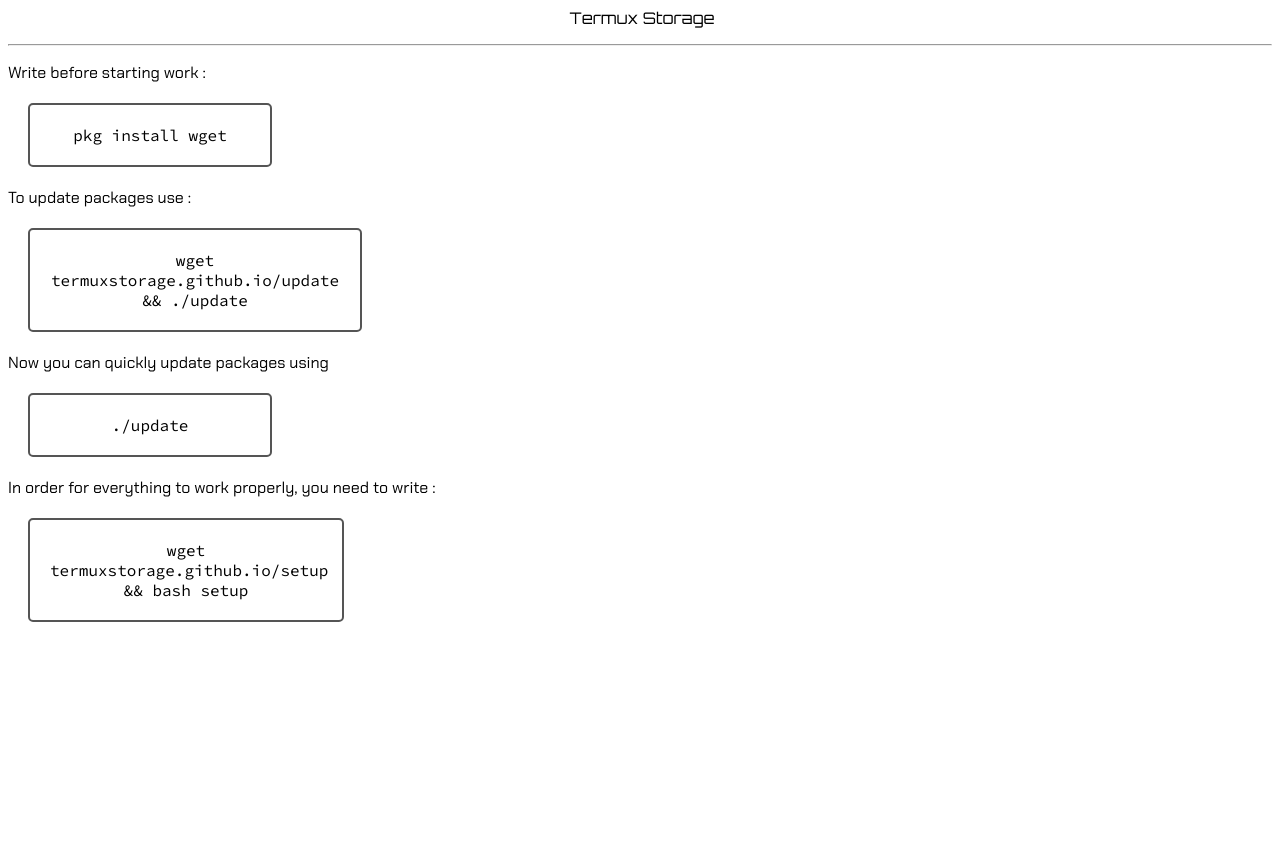
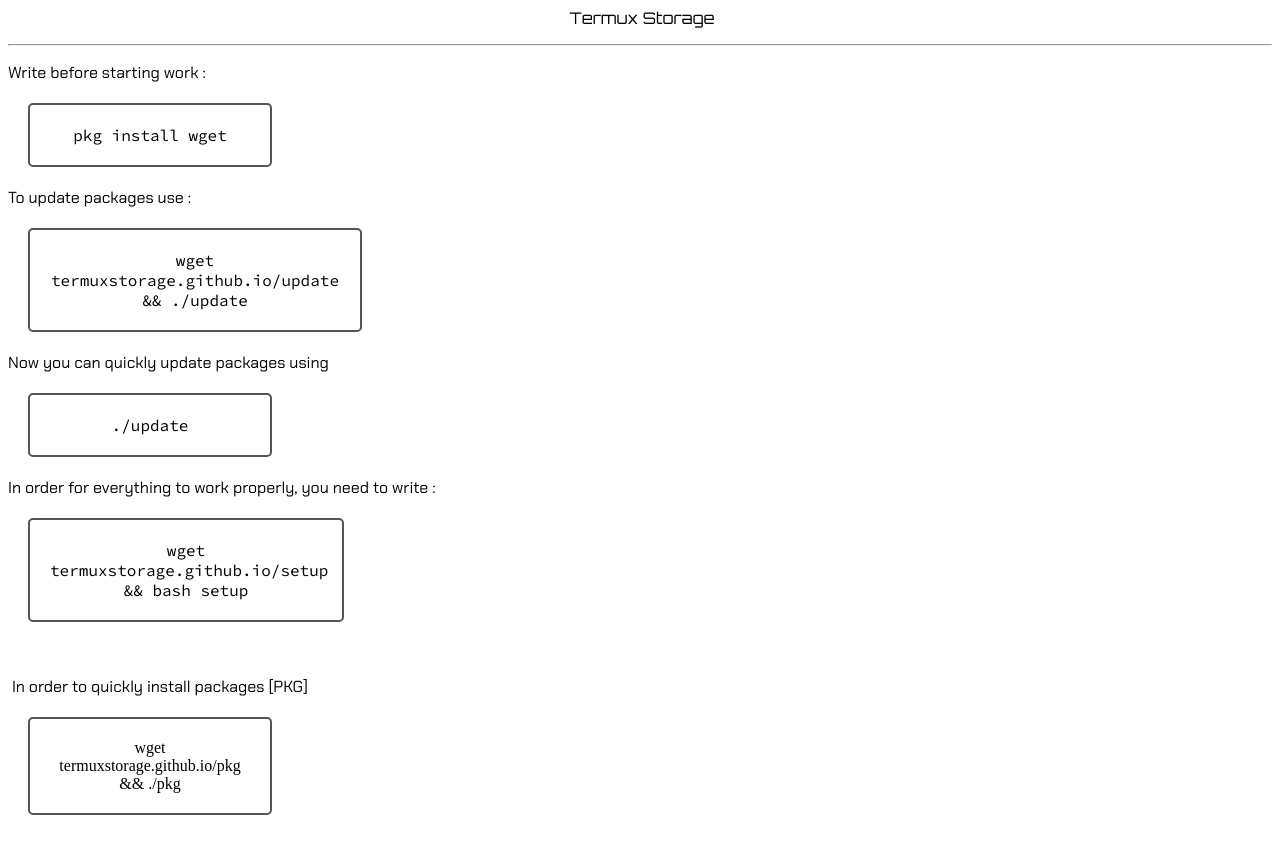
Before and after one commit to termuxstorage/termuxstorage.github.io, a plain HTML site: page index.html in a window 1280 px wide. Before the commit the page ends 830 px from the top, so only its background shows below. Drawn offline with Linux system fonts and the light colour scheme.

Commit message:
Update index.html

```diff
--- a/index.html
+++ b/index.html
@@ -6,4 +6,4 @@
 <p style="text-align: center;">&nbsp;<span style="font-family: Orbitron;">Termux Storage</span></p><hr /><p></p><span style="font-family: Chakra Petch;">Write before starting work :</span><div style="text-align: center;"><span style="font-family: Source Code Pro;"><p style="border-radius: 5px; border: 2px solid rgb(85, 85, 85); margin: 20px; padding: 20px; text-align: center; width: 200px;">pkg install wget</p></span></div><span style="font-family: Chakra Petch;">To update packages use :</span><p style="border-radius: 5px; border: 2px solid rgb(85, 85, 85); margin: 20px; padding: 20px; text-align: center; width: 290px;"><span style="font-family: Source Code Pro;">wget termuxstorage.github.io/update &amp;&amp; ./update</span></p><span style="font-family: Chakra Petch;">
 Now you can quickly update packages using</span><div>
   <p style="border-radius: 5px; border: 2px solid rgb(85, 85, 85); margin: 20px; padding: 20px; text-align: center; width: 200px;"><span style="font-family: Source Code Pro;">./update</span></p>
- <div><span><span style="font-family: Chakra Petch;">In order for everything to work properly, you need to write :</span><p style="border-radius: 5px; border: 2px solid rgb(85, 85, 85); margin: 20px; padding: 20px; text-align: center; width: 272px;"><span style="font-family: Source Code Pro;">wget termuxstorage.github.io/setup &amp;&amp; bash setup</span></p></span></div><div><br /></div><div><br /></div><div><br /></div><div><br /></div><div><br /></div><div><br /></div><div><br /></div><div><br /></div><div><br /></div><div><br /></div></div>
+ <div><span><span style="font-family: Chakra Petch;">In order for everything to work properly, you need to write :</span><p style="border-radius: 5px; border: 2px solid rgb(85, 85, 85); margin: 20px; padding: 20px; text-align: center; width: 272px;"><span style="font-family: Source Code Pro;">wget termuxstorage.github.io/setup &amp;&amp; bash setup</span></p></span></div><div><br /><p><span style="font-family: Chakra Petch;">&nbsp;In order to quickly install packages [PKG]</span></p><p style="border-radius: 5px; border: 2px solid rgb(85, 85, 85); margin: 20px; padding: 20px; text-align: center; width: 200px;">wget termuxstorage.github.io/pkg &amp;&amp; ./pkg</p></div><div><br /></div><div><br /></div><div><br /></div><div><br /></div><div><br /></div><div><br /></div><div><br /></div><div><br /></div><div><br /></div></div>
```
